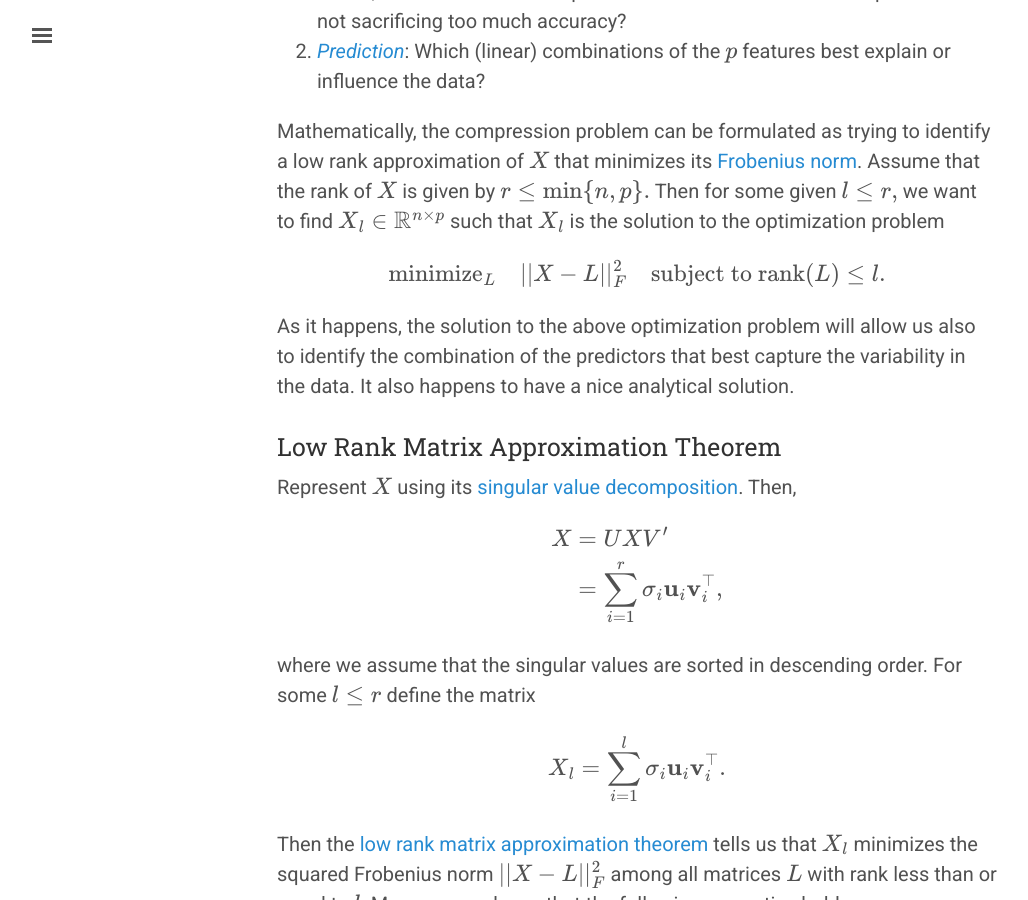
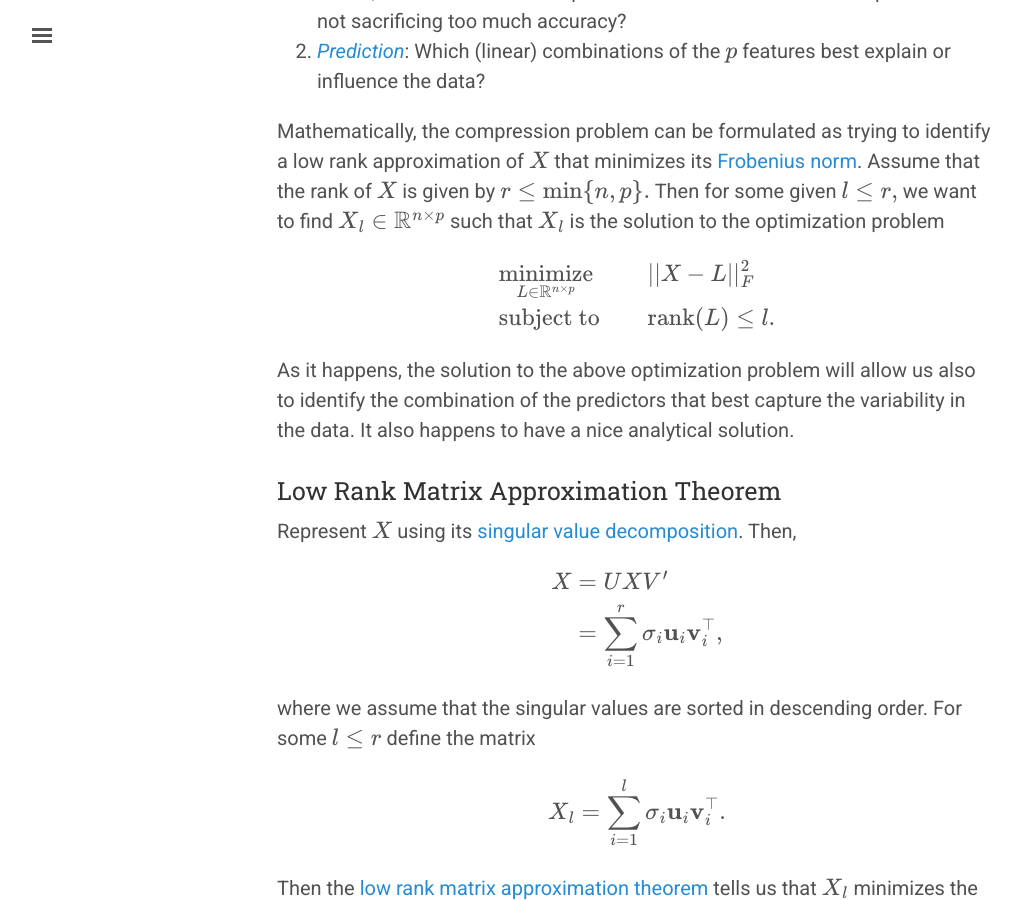
Before and after one commit to nachikethas/nachikethas.github.io, a Jekyll site: the page built from _posts/2016-10-29-essential-pca.md, in a window 1280 px wide and 900 px high, scrolled down 476 px. Shown: the whole window, without its empty margins (3-1031 px from the left). Built offline with Jekyll 4.4.1, drawn with Linux system fonts in a browser that asks for light colours; some web fonts are replaced; formulas are drawn with MathJax 3.

Commit message:
Prettier formatting for the optimization problem

```diff
--- a/_posts/2016-10-29-essential-pca.md
+++ b/_posts/2016-10-29-essential-pca.md
@@ -25,7 +25,12 @@ given $$l \le r,$$ we want to find $$X_l \in \mathbb{R}^{n \times p}$$
 such that $$X_l$$ is the solution to the optimization problem
 
 $$
-\text{minimize}_L \quad || X - L ||_F^2 \quad \text{subject to rank}(L)\le l.
+\begin{align}
+& \underset{L \in \mathbb{R}^{n \times p}}{\text{minimize}}
+& & || X - L ||_F^2 \\
+& \text{subject to}
+& & \text{rank}(L) \le l.
+\end{align}
 $$
 
 As it happens, the solution to the above optimization problem will allow
```
